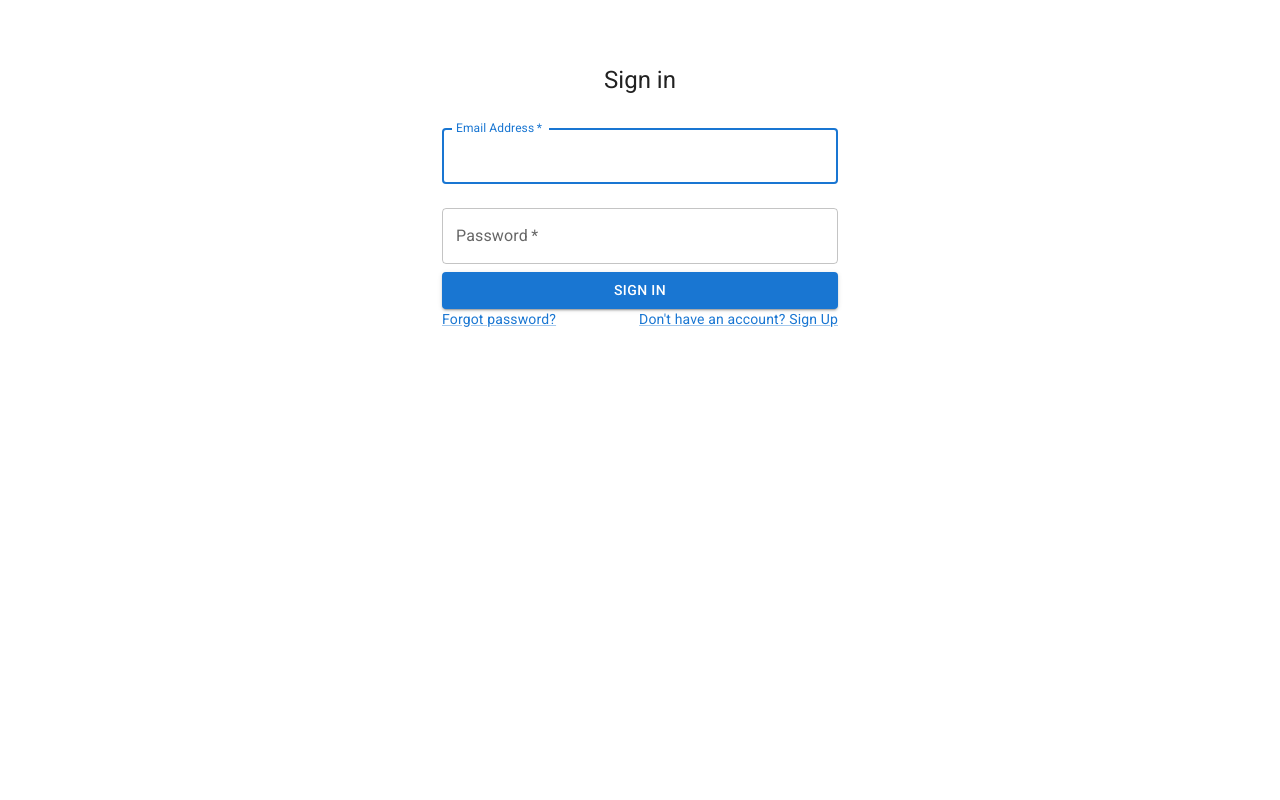
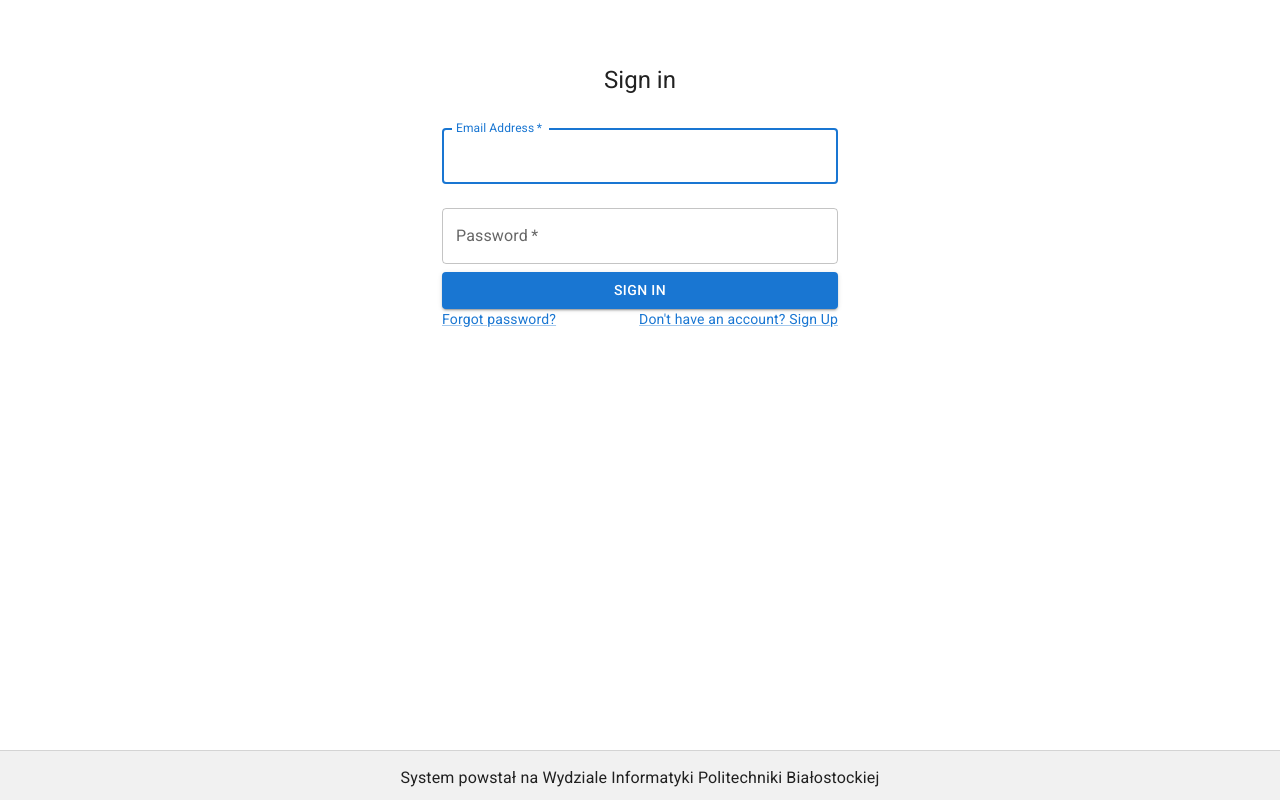
Before and after one commit to MateuszMieczkowski/ServerGuard, a React (Vite) app in the folder ServerGuard.Web/: page /sign-in in a window 1280 px wide. Built offline with nearby package versions, Linux system fonts and the light colour scheme.

Commit message:
add sign in page info

```diff
--- a/ServerGuard.Web/src/Pages/sign-in.tsx
+++ b/ServerGuard.Web/src/Pages/sign-in.tsx
@@ -73,6 +73,7 @@ const SignIn = () => {
   }
 
   return (
+    <>
       <Container component="main" maxWidth="xs">
         <Box
           sx={{
@@ -121,7 +122,9 @@ const SignIn = () => {
                 value={formik.values.password}
                 onChange={formik.handleChange}
                 onBlur={formik.handleBlur}
-              error={formik.touched.password && Boolean(formik.errors.password)}
+                error={
+                  formik.touched.password && Boolean(formik.errors.password)
+                }
                 helperText={formik.touched.password && formik.errors.password}
               />
               <Button
@@ -163,6 +166,24 @@ const SignIn = () => {
           </Box>
         </Box>
       </Container>
+      <footer
+        style={{
+          height: "50px",
+          background: "#f1f1f1",
+          textAlign: "center",
+          position: "fixed",
+          bottom: 0,
+          left: 0,
+          right: 0,
+          zIndex: 2,
+          borderTop: "1px solid rgba(0, 0, 0, 0.12)",
+        }}
+      >
+        <p style={{ margin: "15px 0" }}>
+          System powstał na Wydziale Informatyki Politechniki Białostockiej
+        </p>
+      </footer>
+    </>
   );
 };
 
```
Lines whose indentation alone changed are shown as unchanged.
